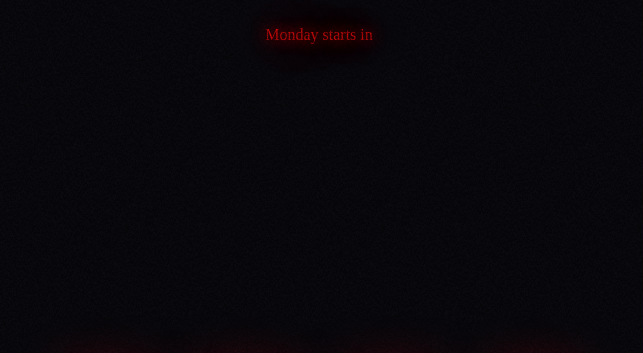
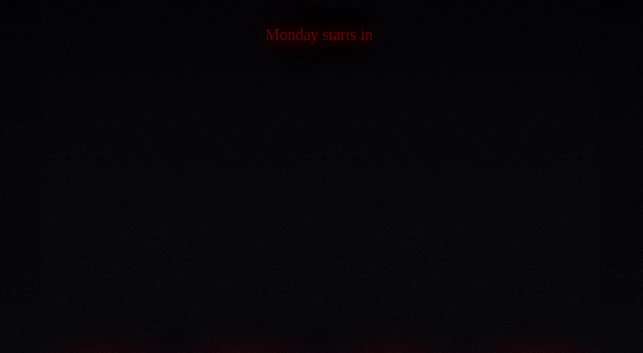
Before and after one commit to piyoryyta/mondayStartsIn, a plain HTML site: page index.html in a window 1280 px wide. Shown: the top 353 px of the page, without its empty margins (321-964 px from the left). Drawn offline with Linux system fonts and the light colour scheme.

Commit message:
ビネットを追加

```diff
--- a/index.html
+++ b/index.html
@@ -33,6 +33,9 @@
 				left: 0;
 				width: 100%;
 				height: 100%;
+
+				box-shadow: inset 0 0 400px rgba(0, 0, 0, 0.9),
+							inset 0 0 800px rgba(0, 0, 0, 0.3);
 			}
 			@keyframes noise {
 				to {
```
